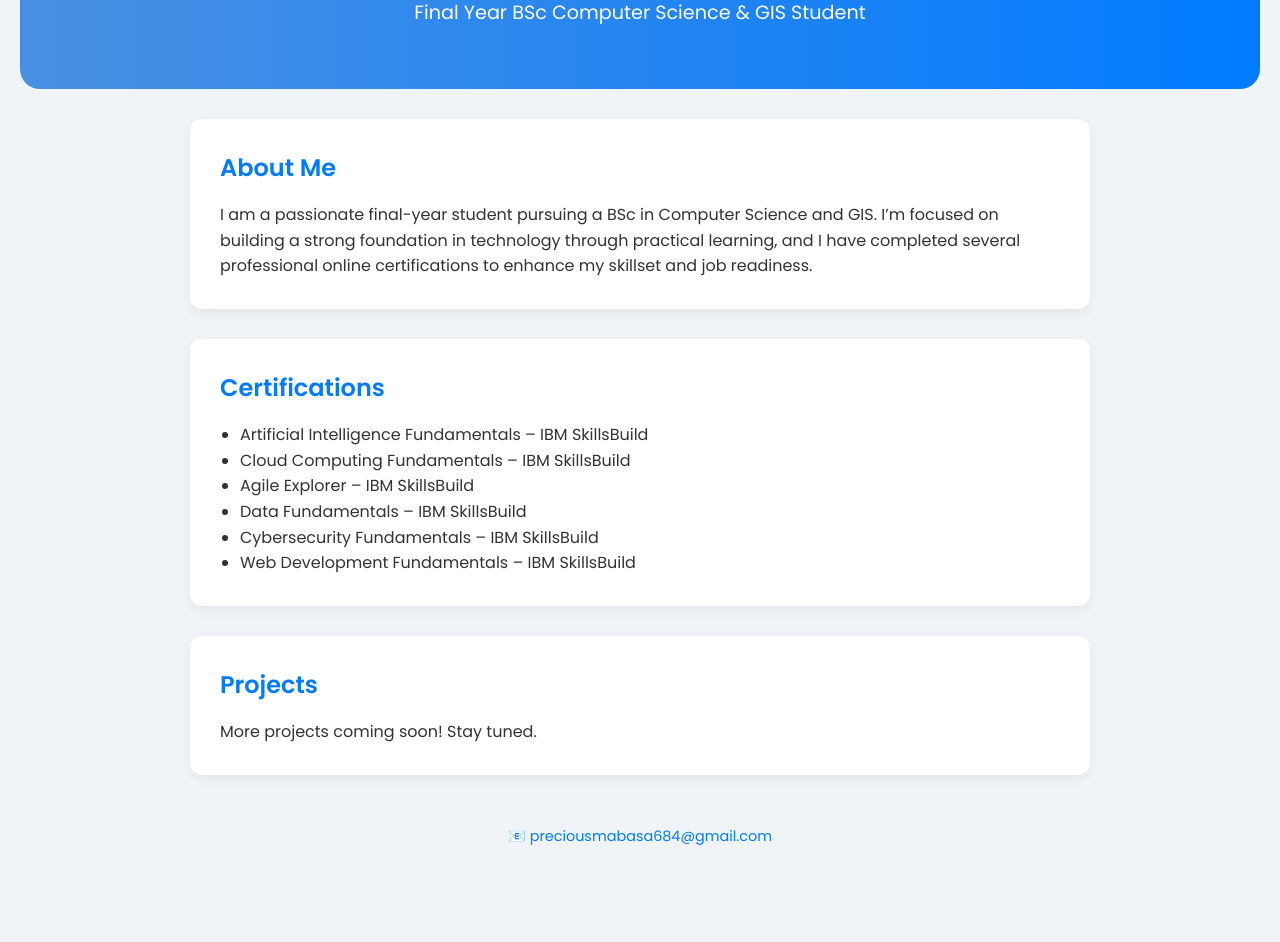
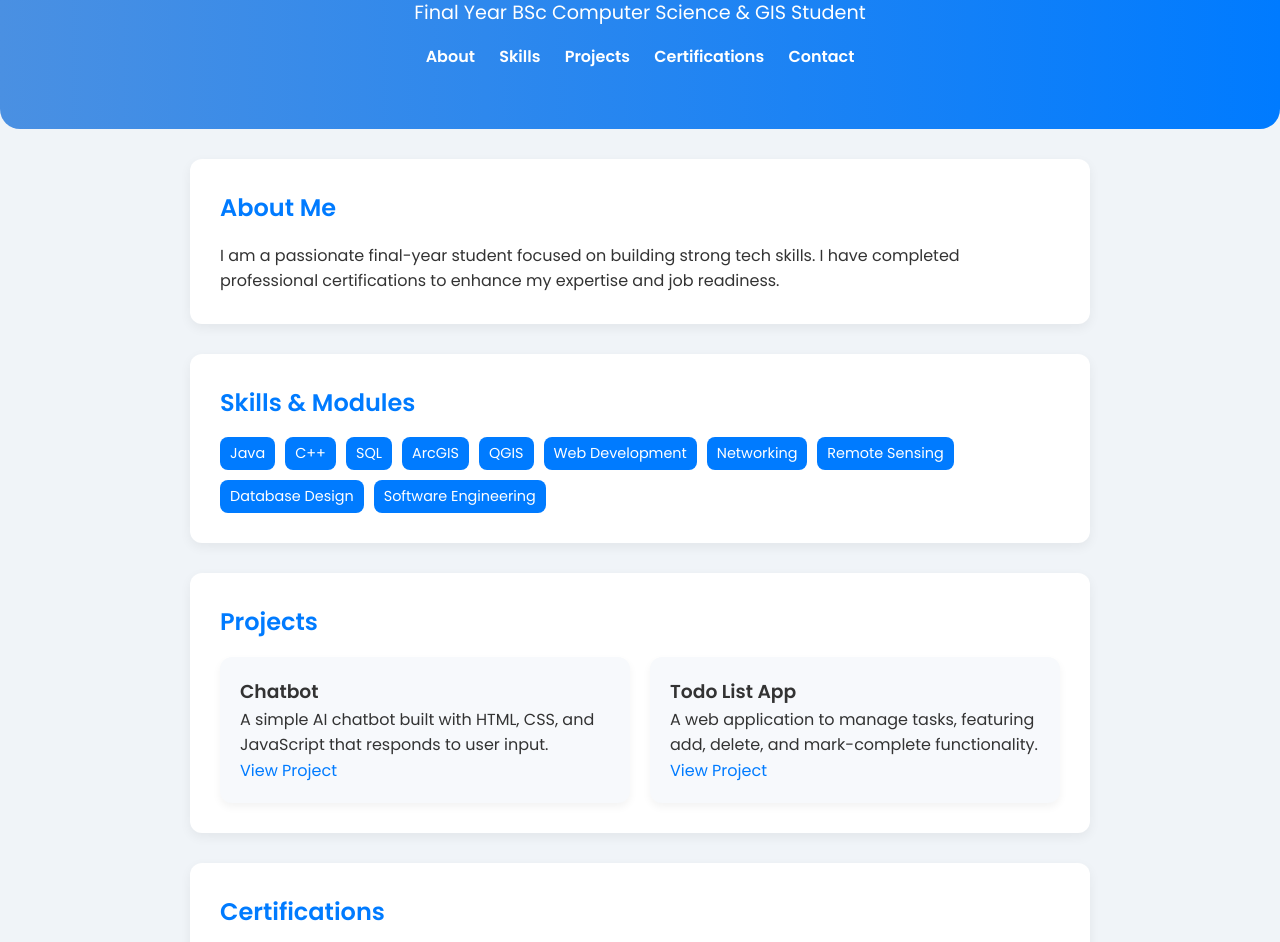
Before and after one commit to AyandaMabasa/AyandaMabasa.github.io, a plain HTML site: page index.html in a window 1280 px wide. Shown: the part 136-1078 px from the top of the page. Before the commit the page ends 1034 px from the top, so only its background shows below. Drawn offline with Linux system fonts and the light colour scheme.

Commit message:
Update index.html

```diff
--- a/index.html
+++ b/index.html
@@ -1,120 +1,143 @@
 <!DOCTYPE html>
 <html lang="en">
 <head>
-  <meta charset="UTF-8" />
-  <meta name="viewport" content="width=device-width, initial-scale=1.0"/>
-  <title>Precious Mabasa - Portfolio</title>
+<meta charset="UTF-8">
+<meta name="viewport" content="width=device-width, initial-scale=1.0">
+<title>Ayanda Mabasa - Portfolio</title>
 <link href="https://fonts.googleapis.com/css2?family=Poppins:wght@400;600&display=swap" rel="stylesheet">
 <style>
-    * {
-      box-sizing: border-box;
-      margin: 0;
-      padding: 0;
-    }
-
-    body {
-      font-family: 'Poppins', sans-serif;
-      background: #f0f4f8;
-      color: #333;
-      line-height: 1.6;
-      padding: 0 20px;
-    }
+  * { box-sizing: border-box; margin:0; padding:0; scroll-behavior: smooth; }
+  body { font-family: 'Poppins', sans-serif; background: #f0f4f8; color: #333; line-height:1.6; }
 
   header {
     background: linear-gradient(to right, #4a90e2, #007BFF);
-      color: white;
-      padding: 60px 20px;
-      text-align: center;
-      border-radius: 0 0 20px 20px;
+    color: #fff;
+    text-align:center;
+    padding:60px 20px;
+    border-radius:0 0 20px 20px;
+    position: sticky;
+    top:0;
+    z-index: 100;
   }
+  header h1 { font-size:2.5rem; margin-bottom:10px; }
+  header p { font-size:1.2rem; }
 
-    header h1 {
-      font-size: 2.5rem;
-      margin-bottom: 10px;
+  nav { margin-top:15px; }
+  nav a { color:#fff; text-decoration:none; margin:0 10px; font-weight:600; transition: color 0.3s; }
+  nav a:hover { color:#ffea00; }
+
+  section { background: #fff; padding:30px; margin:30px auto; max-width:900px; border-radius:12px; box-shadow:0 4px 12px rgba(0,0,0,0.06); opacity:0; transform: translateY(30px); transition: all 0.8s ease-out; }
+  section.visible { opacity:1; transform: translateY(0); }
+
+  section h2 { color:#007BFF; margin-bottom:15px; }
+
+  ul { padding-left:20px; }
+
+  .projects { display: flex; flex-wrap: wrap; gap:20px; }
+  .project-card {
+    background:#f7f9fc;
+    padding:20px;
+    flex:1 1 250px;
+    border-radius:12px;
+    box-shadow:0 4px 8px rgba(0,0,0,0.05);
+    transition: transform 0.4s, box-shadow 0.4s;
+    cursor: pointer;
   }
+  .project-card:hover { transform: translateY(-8px) rotate(-1deg); box-shadow:0 8px 20px rgba(0,0,0,0.15); }
 
-    header p {
-      font-size: 1.2rem;
-    }
+  .skills { display:flex; flex-wrap: wrap; gap:10px; }
+  .skill { background:#007BFF; color:#fff; padding:5px 10px; border-radius:8px; font-size:0.9rem; }
 
-    section {
-      background: #fff;
-      padding: 30px;
-      margin: 30px auto;
-      max-width: 900px;
-      border-radius: 12px;
-      box-shadow: 0 4px 12px rgba(0,0,0,0.06);
-    }
+  footer { text-align:center; padding:20px; color:#888; font-size:0.9rem; margin-bottom:30px; }
 
-    h2 {
-      color: #007BFF;
-      margin-bottom: 15px;
-    }
+  a { color:#007BFF; text-decoration:none; }
+  a:hover { text-decoration:underline; }
 
-    ul {
-      padding-left: 20px;
-    }
-
-    footer {
-      text-align: center;
-      padding: 20px;
-      color: #888;
-      font-size: 0.9rem;
-      margin-bottom: 30px;
-    }
-
-    a {
-      color: #007BFF;
-      text-decoration: none;
-    }
-
-    a:hover {
-      text-decoration: underline;
-    }
-
-    /* Optional: Add responsive tweaks */
   @media (max-width: 600px) {
-      header h1 {
-        font-size: 2rem;
-      }
-
-      section {
-        padding: 20px;
-      }
+    header h1 { font-size:2rem; }
+    section { padding:20px; }
+    .projects { flex-direction: column; }
   }
 </style>
 </head>
 <body>
 
 <header>
-    <h1>Precious Mabasa</h1>
+  <h1>Ayanda Mabasa</h1>
   <p>Final Year BSc Computer Science & GIS Student</p>
+  <nav>
+    <a href="#about">About</a>
+    <a href="#skills">Skills</a>
+    <a href="#projects">Projects</a>
+    <a href="#certifications">Certifications</a>
+    <a href="#contact">Contact</a>
+  </nav>
 </header>
 
-  <section>
+<section id="about">
   <h2>About Me</h2>
-    <p>I am a passionate final-year student pursuing a BSc in Computer Science and GIS. I’m focused on building a strong foundation in technology through practical learning, and I have completed several professional online certifications to enhance my skillset and job readiness.</p>
+  <p>I am a passionate final-year student focused on building strong tech skills. I have completed professional certifications to enhance my expertise and job readiness.</p>
 </section>
 
-  <section>
-    <h2>Certifications</h2>
-    <ul>
-      <li>Artificial Intelligence Fundamentals – IBM SkillsBuild</li>
-      <li>Cloud Computing Fundamentals – IBM SkillsBuild</li>
-      <li>Agile Explorer – IBM SkillsBuild</li>
-      <li>Data Fundamentals – IBM SkillsBuild</li>
-      <li>Cybersecurity Fundamentals – IBM SkillsBuild</li>
-      <li>Web Development Fundamentals – IBM SkillsBuild</li>
-    </ul>
+<section id="skills">
+  <h2>Skills & Modules</h2>
+  <div class="skills">
+    <span class="skill">Java</span>
+    <span class="skill">C++</span>
+    <span class="skill">SQL</span>
+    <span class="skill">ArcGIS</span>
+    <span class="skill">QGIS</span>
+    <span class="skill">Web Development</span>
+    <span class="skill">Networking</span>
+    <span class="skill">Remote Sensing</span>
+    <span class="skill">Database Design</span>
+    <span class="skill">Software Engineering</span>
+  </div>
 </section>
 
-  <section>
+<section id="projects">
   <h2>Projects</h2>
-    <p>More projects coming soon! Stay tuned.</p>
+  <div class="projects">
+    <div class="project-card">
+      <h3>Chatbot</h3>
+      <p>A simple AI chatbot built with HTML, CSS, and JavaScript that responds to user input.</p>
+      <a href="#">View Project</a>
+    </div>
+    <div class="project-card">
+      <h3>Todo List App</h3>
+      <p>A web application to manage tasks, featuring add, delete, and mark-complete functionality.</p>
+      <a href="#">View Project</a>
+    </div>
+  </div>
+</section>
+
+<section id="certifications">
+  <h2>Certifications</h2>
+  <p>Completed professional certifications in AI, Cloud Computing, Web Development, Cybersecurity, and Data Fundamentals via IBM SkillsBuild.</p>
+</section>
+
+<section id="contact">
+  <h2>Contact</h2>
+  <p>📧 <a href="mailto:ayandamabasa@gmail.com">ayandamabasa@gmail.com</a> | <a href="#">GitHub</a> | <a href="#">LinkedIn</a></p>
 </section>
 
 <footer>
-    <p>📧 <a href="mailto:preciousmabasa684@gmail.com">preciousmabasa684@gmail.com</a></p>
+  &copy; 2025 Ayanda Mabasa
 </footer>
+
+<script>
+  // Animate sections on scroll
+  const sections = document.querySelectorAll('section');
+  const observer = new IntersectionObserver(entries => {
+    entries.forEach(entry => {
+      if(entry.isIntersecting){
+        entry.target.classList.add('visible');
+      }
+    });
+  }, { threshold: 0.1 });
+
+  sections.forEach(section => observer.observe(section));
+</script>
+
 </body>
 </html>
```
Lines whose indentation alone changed are shown as unchanged.
